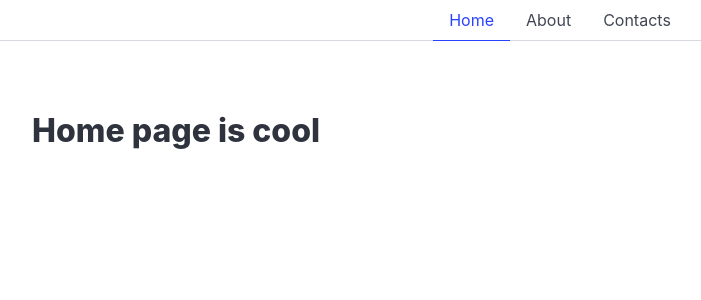
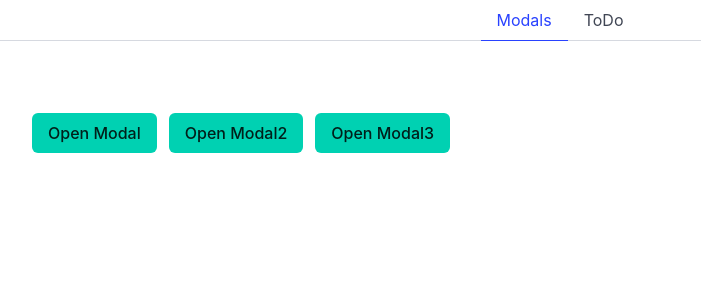
Before and after one commit to Leatpt/kta23learnvue, a Vue app: page /todo in a window 1280 px wide. Shown: the top 300 px of the page, without its empty margins (80-781 px from the left). Built offline with nearby package versions, Linux system fonts and the light colour scheme; the HTML template or start-up script is replaced by a standard one.

Commit message:
Add page component switching

```diff
--- a/src/App.vue
+++ b/src/App.vue
@@ -2,11 +2,13 @@
 import { ref } from 'vue';
 import Tabs from './components/Tabs.vue';
 
-let titles = ['Home', 'About', 'Contacts'];
+import Modals from './pages/Modals.vue';
+import ToDo from './pages/ToDo.vue';
+
+let titles = ['Modals', 'ToDo'];
 let contents = [
-    'Home page is cool',
-    'About page is cool',
-    'Contacts page is cool',
+    Modals,
+    ToDo
 ];
 let activeTab = ref(0);
 function tabChanged(key){
@@ -18,6 +20,6 @@
 <template>
     <Tabs :items="titles" @change="tabChanged"></Tabs>
     <div class="container section content">
-        <h1>{{ contents[activeTab] }}</h1>
+        <component :is="contents[activeTab]"></component>
     </div>
 </template>
--- a/src/pages/Modals.vue
+++ b/src/pages/Modals.vue
@@ -1,20 +1,20 @@
 <script setup>
 import { ref } from 'vue';
-import Modal from './components/Modal.vue';
-import ImageModal from './components/ImageModal.vue';
+import Modal from '../components/Modal.vue';
+import ImageModal from '../components/ImageModal.vue';
 let modalActive = ref(false);
 let modalActive2 = ref(false);
 let modalActive3 = ref(false);
 </script>
 
 <template>
-    <div class="container content section">
+
         <div class="buttons">
             <button class="button is-primary" @click="modalActive = true">Open Modal</button>
             <button class="button is-primary" @click="modalActive2 = true">Open Modal2</button>
             <button class="button is-primary" @click="modalActive3 = true">Open Modal3</button>
         </div>
-    </div>
+
     <ImageModal :active="modalActive" @close="modalActive = false" url="https://picsum.photos/seed/kaspar/1280/960"></ImageModal>
     <ImageModal :active="modalActive2" @close="modalActive2 = false" url="https://picsum.photos/seed/martin/1280/960"></ImageModal>
     <Modal :active="modalActive3" @close="modalActive3 = false">
--- a/src/pages/ToDo.vue
+++ b/src/pages/ToDo.vue
@@ -1,6 +1,6 @@
 <script setup>
 import { ref, computed } from "vue";
-import ItemList from "./ItemList.vue";
+import ItemList from "../components/ItemList.vue";
 let message = ref('');
 let i = 0;
 let items = ref([
@@ -24,7 +24,7 @@
 </script>
 
 <template>
-  <div class="container content section">
+
     <div class="field has-addons">
       <div class="control is-expanded">
         <input class="input" type="text" v-model="message" @keydown.enter="addItem">
@@ -40,7 +40,7 @@
     <ItemList :items="doneItems" title="Done items"></ItemList>
     <ItemList :items="toDoItems" title="ToDo items"></ItemList>
 
-  </div>
+
 </template>
 
 <style scoped></style>
```
